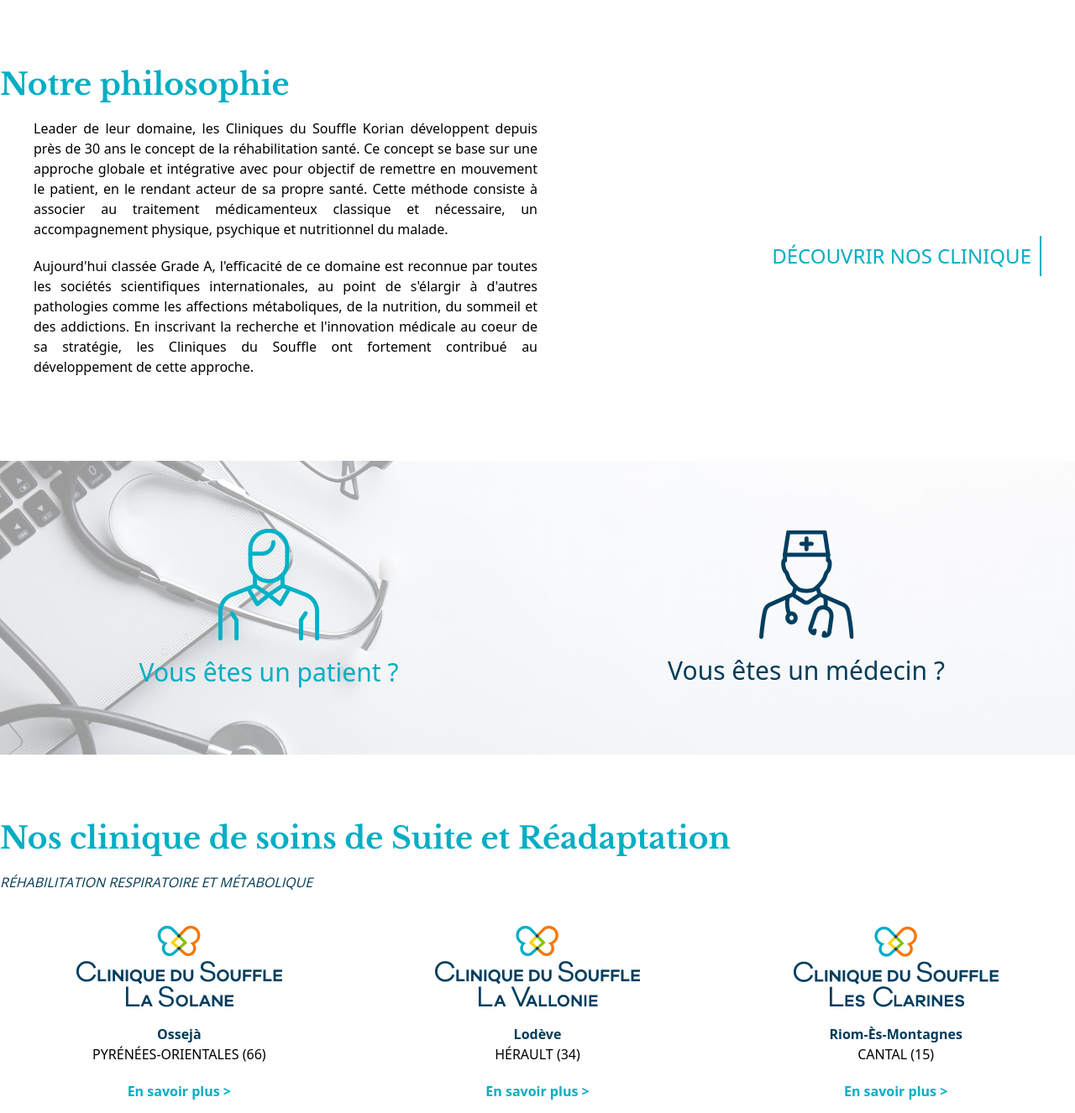
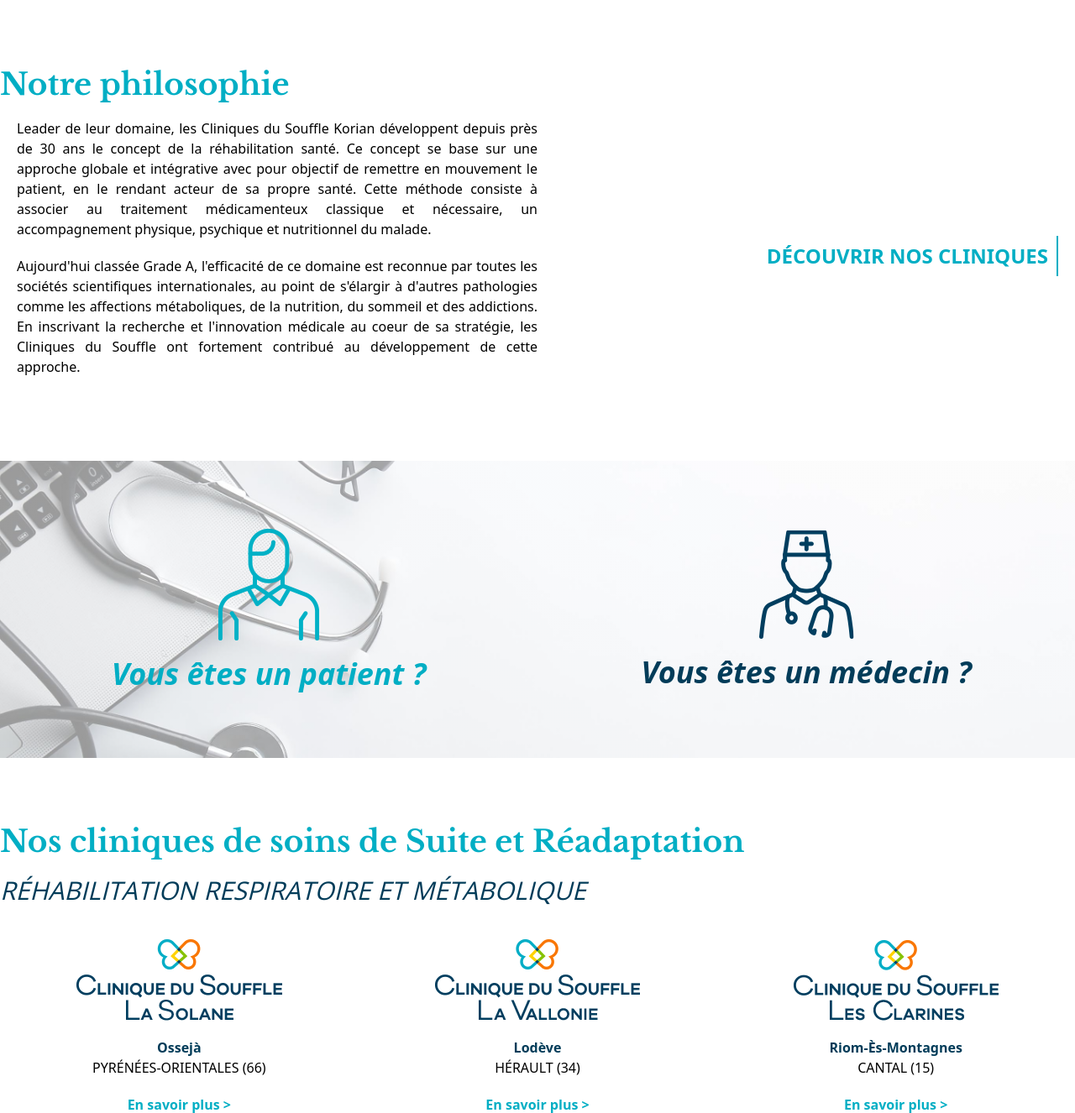
Before and after one commit to adamwathan/cliniquesouffle, a PHP site: page / in a window 1280 px wide. Shown: the part 2982-4308 px from the top of the page at 84% size. Run offline with PHP 8.4, Linux system fonts and the light colour scheme; style sheets or scripts are compiled from the project's sources; some libraries are stand-ins or nearby versions.

Commit message:
feat(Site): 1er version

```diff
--- a/assets/css/app.css
+++ b/assets/css/app.css
@@ -21,15 +21,15 @@
 
   input[type=text], input[type=email], textarea {
     @apply border border-white bg-transparent p-2 w-full;
-
-    &::placeholder {
-      @apply text-white;
-    }
   }
 
   button[type=submit] {
     @apply bg-white text-souffle block py-1 w-1/4 mx-auto uppercase;
   }
+}
+
+input::placeholder, textarea::placeholder {
+  color: white;
 }
 
 html {
@@ -112,7 +112,7 @@ nav {
 
 .who-are {
   @apply py-20;
-  background: linear-gradient(0deg, rgba(255, 255, 255, 0.6), rgba(255, 255, 255, 0.6)), url('/assets/images/who-are-background.jpg') center center no-repeat;
+  background: linear-gradient(0deg, rgba(255, 255, 255, 0.6), rgba(255, 255, 255, 0.6)), url('../images/who-are-background.jpg') center center no-repeat;
   background-size: cover;
 }
 
@@ -134,7 +134,7 @@ nav {
 }
 
 .top-footer {
-  background-image: url('/assets/images/footer-bg.png');
+  background-image: url('../images/footer-bg.png');
   background-repeat: no-repeat;
   height: 218px;
   top: -218px;
--- a/index.php
+++ b/index.php
@@ -24,7 +24,7 @@
 <section class="py-20">
     <div class="container">
         <h2 class="text-4xl text-souffle font-bask">Notre philosophie</h2>
-        <div class="grid grid-cols-1 lg:grid-cols-2 px-0 lg:px-10">
+        <div class="grid grid-cols-1 lg:grid-cols-2 px-0 lg:px-5">
             <div>
                 <p>
                     Leader de leur domaine, les Cliniques du Souffle Korian développent depuis près de 30 ans le concept de la
@@ -41,94 +41,94 @@
                 </p>
             </div>
             <div class="flex items-center justify-end">
-                <a href="#cliniques" class="btn-link btn-souffle text-souffle">Découvrir nos clinique</a>
+                <a href="#cliniques" class="btn-link btn-souffle text-souffle font-bold">Découvrir nos cliniques</a>
             </div>
         </div>
     </div>
 </section>
 <section class="who-are">
-    <div class="container grid grid-cols-1 md:grid-cols-2 text-3xl space-y-10 md:space-y-0">
+    <div class="container grid grid-cols-1 md:grid-cols-2 text-4xl space-y-10 md:space-y-0 italic font-bold">
         <div class="patient flex flex-col items-center justify-center text-souffle">
-            <img src="/assets/images/patient.png" alt="" class="block mb-5">
+            <img src="assets/images/patient.png" alt="" class="block mb-5">
             Vous êtes un patient ?
         </div>
         <div class="nurse flex flex-col items-center justify-center text-primary-default">
-            <img src="/assets/images/medical.png" alt="" class="block mb-5">
+            <img src="assets/images/medical.png" alt="" class="block mb-5">
             Vous êtes un médecin ?
         </div>
     </div>
 </section>
 <section class="cliniques py-20" id="cliniques">
     <div class="container">
-        <h2 class="text-4xl text-souffle font-bask">Nos clinique de soins de Suite et Réadaptation</h2>
-        <div class="text-primary-default font-open italic uppercase">Réhabilitation respiratoire et métabolique</div>
+        <h2 class="text-4xl text-souffle font-bask">Nos cliniques de soins de Suite et Réadaptation</h2>
+        <div class="text-primary-default font-open italic uppercase text-3xl">Réhabilitation respiratoire et métabolique</div>
         <div class="grid grid-cols-1 md:grid-cols-2 lg:grid-cols-3 py-10">
             <div class="clinique">
                 <div class="logo">
-                    <img src="/assets/images/solane.png" alt="">
+                    <img src="assets/images/solane.png" alt="">
                 </div>
                 <div class="place">
                     Ossejà
                     <span>PYRÉNÉES-ORIENTALES (66)</span>
                 </div>
                 <div class="link">
-                    <a href="#">
+                    <a href="http://www.cliniquedusoufflelasolane.fr/" target="_blank">
                         En savoir plus >
                     </a>
                 </div>
             </div>
             <div class="clinique">
                 <div class="logo">
-                    <img src="/assets/images/vallonie.png" alt="">
+                    <img src="assets/images/vallonie.png" alt="">
                 </div>
                 <div class="place">
                     Lodève
                     <span>Hérault (34)</span>
                 </div>
                 <div class="link">
-                    <a href="#">
+                    <a href="http://www.cliniquedusoufflelavallonie.fr/" target="_blank">
                         En savoir plus >
                     </a>
                 </div>
             </div>
             <div class="clinique">
                 <div class="logo">
-                    <img src="/assets/images/clarines.png" alt="">
+                    <img src="assets/images/clarines.png" alt="">
                 </div>
                 <div class="place">
                     Riom-Ès-Montagnes
                     <span>Cantal (15)</span>
                 </div>
                 <div class="link">
-                    <a href="#">
+                    <a href="http://www.cliniquedusoufflelesclarines.fr/" target="_blank">
                         En savoir plus >
                     </a>
                 </div>
             </div>
             <div class="clinique">
                 <div class="logo">
-                    <img src="/assets/images/pontet.png" alt="">
+                    <img src="assets/images/pontet.png" alt="">
                 </div>
                 <div class="place">
                     Plateau d’Hauteville
                     <span>Ain (01)</span>
                 </div>
                 <div class="link">
-                    <a href="#">
+                    <a href="http://www.le-pontet.org/" target="_blank">
                         En savoir plus >
                     </a>
                 </div>
             </div>
             <div class="clinique">
                 <div class="logo">
-                    <img src="/assets/images/acacias.png" alt="">
+                    <img src="assets/images/acacias.png" alt="">
                 </div>
                 <div class="place">
                     Briançon
                     <span>HAUTES ALPES (05)</span>
                 </div>
                 <div class="link">
-                    <a href="#">
+                    <a href="https://www.korian.fr/clinique-ssr/ssr-korian-les-acacias-briancon-05100" target="_blank">
                         En savoir plus >
                     </a>
                 </div>
@@ -141,21 +141,21 @@
         <h2 class="text-souffle text-4xl font-bask">Chiffres clés</h2>
         <div class="grid md:grid-cols-3 mt-20 lg:px-20 px-0">
             <div class="item">
-                <div class="number font-bask italic text-souffle text-7xl">93%</div>
+                <div class="number font-bask italic text-souffle text-8xl">93%</div>
                 <div class="sub text-xl text-primary-default uppercase italic font-bold">de patients</div>
                 <div class="more italic text-primary-default text-xl uppercase">
                     Très satisfaits <br> de leurs séjours
                 </div>
             </div>
             <div class="item">
-                <div class="number font-bask italic text-souffle text-7xl">6000</div>
+                <div class="number font-bask italic text-souffle text-8xl">6000</div>
                 <div class="sub text-xl text-primary-default uppercase italic font-bold">Patients/ans</div>
                 <div class="more italic text-primary-default text-xl uppercase">
                     Venant  de toute <br> la France
                 </div>
             </div>
             <div class="item">
-                <div class="number font-bask italic text-souffle text-7xl">30</div>
+                <div class="number font-bask italic text-souffle text-8xl">30</div>
                 <div class="sub text-xl text-primary-default uppercase italic font-bold">ans</div>
                 <div class="more italic text-primary-default text-xl uppercase">
                     de savoir faire <br> en réhabilitation
--- a/medecin.php
+++ b/medecin.php
@@ -4,8 +4,8 @@ require 'tpl/header.php';
 
     <section class="pt-20 pb-96">
         <div class="container">
-            <div class="nurse flex flex-col items-center justify-center text-primary-default">
-                <img src="/assets/images/medical.png" alt="" class="block mb-5">
+            <div class="nurse flex flex-col items-center justify-center text-primary-default text-4xl italic">
+                <img src="dist/images/medical.png" alt="" class="block mb-5">
                 Vous êtes un médecin ?
             </div>
             <div class="title text-3xl font-bask italic font-bold uppercase text-primary-default mt-10">
--- a/patient.php
+++ b/patient.php
@@ -5,12 +5,12 @@ require 'tpl/header.php';
     <section class="pt-20 pb-96">
         <div class="container">
             <div class="flex justify-center">
-                <div class="patient flex flex-col items-center justify-center text-souffle">
-                    <img src="/assets/images/patient.png" alt="" class="block mb-5">
+                <div class="patient flex flex-col items-center justify-center text-souffle text-4xl italic">
+                    <img src="assets/images/patient.png" alt="" class="block mb-5">
                     Vous êtes un patient ?
                 </div>
             </div>
-            <div class="title text-3xl font-bask italic font-bold uppercase text-primary-default">
+            <div class="title text-3xl font-bask italic font-bold uppercase text-primary-default mt-10">
                 <h2>
                     <span class="w-12 h-12 bg-souffle text-white inline-flex justify-center items-center mr-5 ">1.</span>Le
                     concept</h2>
--- a/tailwind.config.js
+++ b/tailwind.config.js
@@ -1,5 +1,7 @@
 module.exports = {
-  purge: [],
+  purge: [
+      '**/*.php'
+  ],
   darkMode: false, // or 'media' or 'class'
   theme: {
     extend: {
--- a/tpl/bas.php
+++ b/tpl/bas.php
@@ -2,7 +2,7 @@
     <div class="top-footer absolute"></div>
     <div class="footer-content bg-souffle">
         <div class="container text-white">
-            <img src="/assets/images/korian_blanc.png" alt="">
+            <img src="assets/images/korian_blanc.png" alt="">
             <div class="contact py-10">
                 <div class="grid grid-cols-1 md:grid-cols-2">
                     <div class="left mb-10 md:mb-0">
@@ -12,7 +12,7 @@
                             3055 Avenue de prades <br>
                             66000 Perpignan
                         </p>
-                        <a href="#" class="uppercase font-bold">
+                        <a href="https://goo.gl/maps/durZKjkNBJD174d2A" target="_blank" class="uppercase font-bold text-white">
                             Plan d'accès
                         </a>
                     </div>
@@ -22,7 +22,7 @@
                         </div>
                         <div class="mb-10">
                             <a class="btn-link text-white flex justify-end items-center" href="#">
-                                <span><img src="/assets/images/footer-phone.jpg" alt=""></span>
+                                <span><img src="assets/images/footer-phone.jpg" alt=""></span>
                             </a>
                         </div>
                         <div class="mb-10">
--- a/tpl/header.php
+++ b/tpl/header.php
@@ -79,7 +79,7 @@ if (!empty($_POST)) {
 <body>
 <header class="container flex flex-col md:flex-row justify-between items-center my-5">
     <div class="logo mb-10 md:mb-0">
-        <img src="assets/images/Korian_LogoCouleur.png" alt="" class="w-full">
+        <a href="index.php"><img src="assets/images/Korian_LogoCouleur.png" alt="" class="w-full"></a>
     </div>
     <div class="contact">
         <img src="assets/images/GROUPE_CONTACT.png" alt="" class="w-full">
--- a/webpack.mix.js
+++ b/webpack.mix.js
@@ -7,3 +7,4 @@ mix.options({
 mix.setPublicPath('dist')
 mix.css('assets/css/app.css', 'css/');
 mix.js('assets/js/app.js', 'js/');
+mix.copyDirectory('assets/images', 'dist/images')
```
